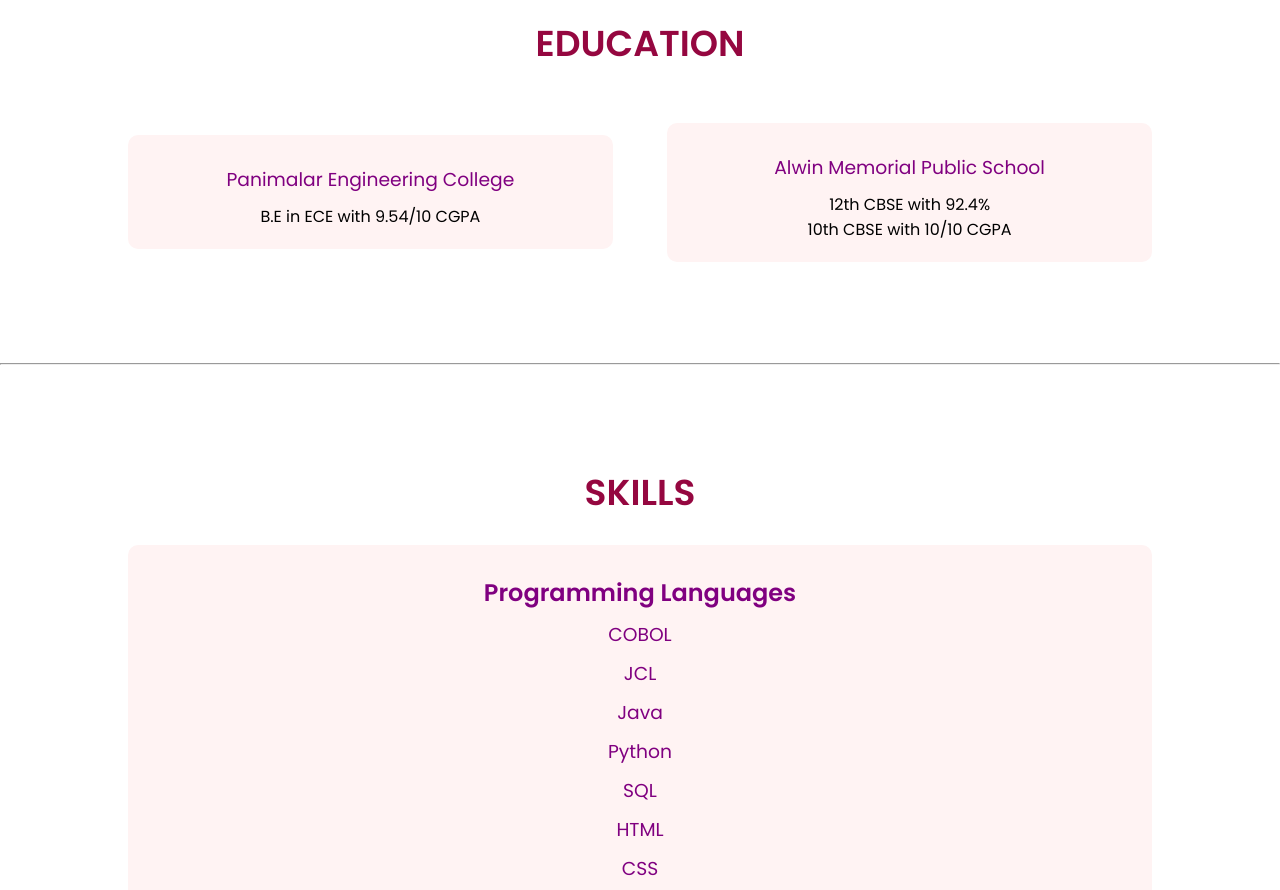
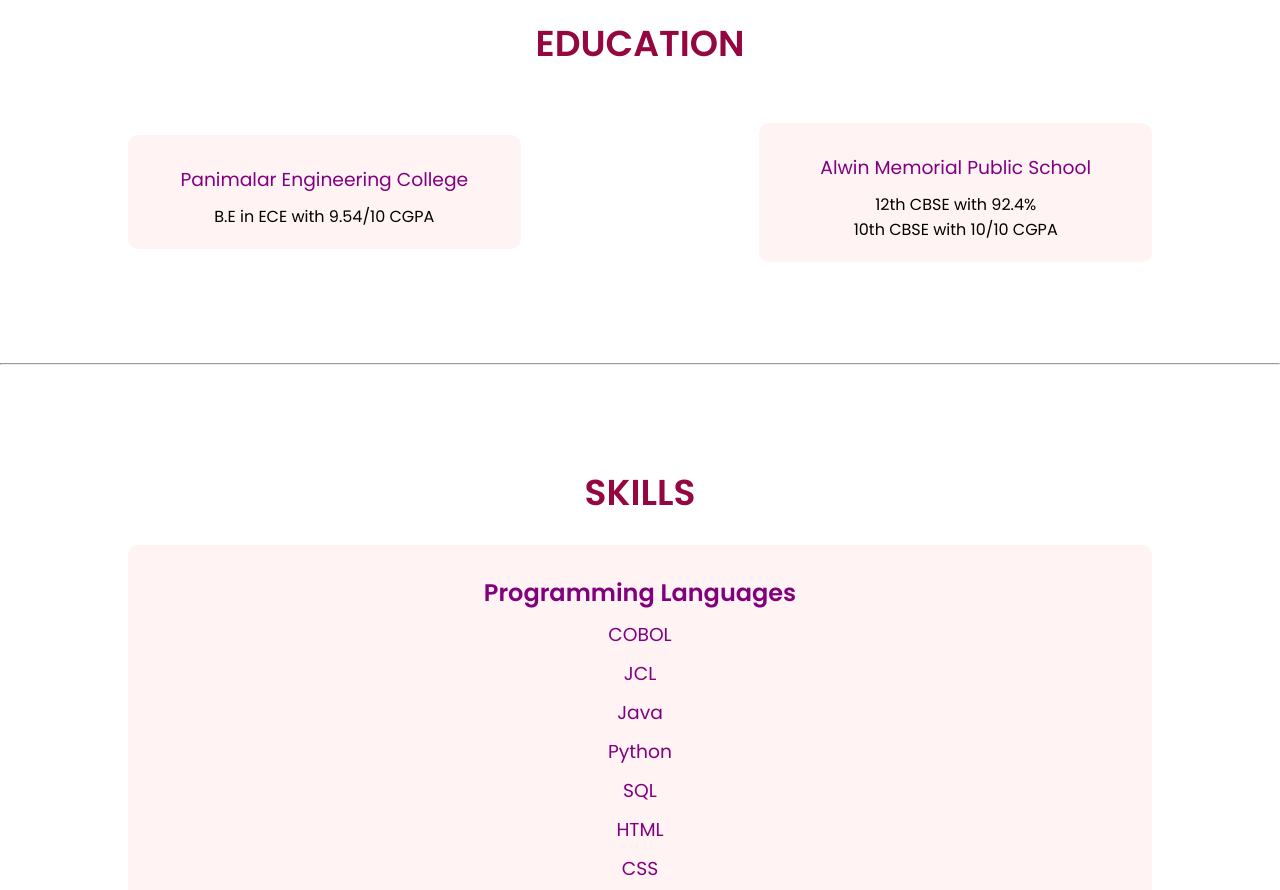
Before and after one commit to its-madhumitha/Portfolio, a plain HTML site: page index.html in a window 1280 px wide. Shown: the part 1880-2770 px from the top of the page. Drawn offline with Linux system fonts and the light colour scheme.

Commit message:
Update Style.css

```diff
--- a/Style.css
+++ b/Style.css
@@ -222,7 +222,7 @@ h1 {
   justify-content: space-between;
 }
 .edu-col {
-  flex-basis: 45%;
+  flex-basis: 36%;
   background: #fff3f3;
   border-radius: 10px;
   margin-bottom: 5%;
```
